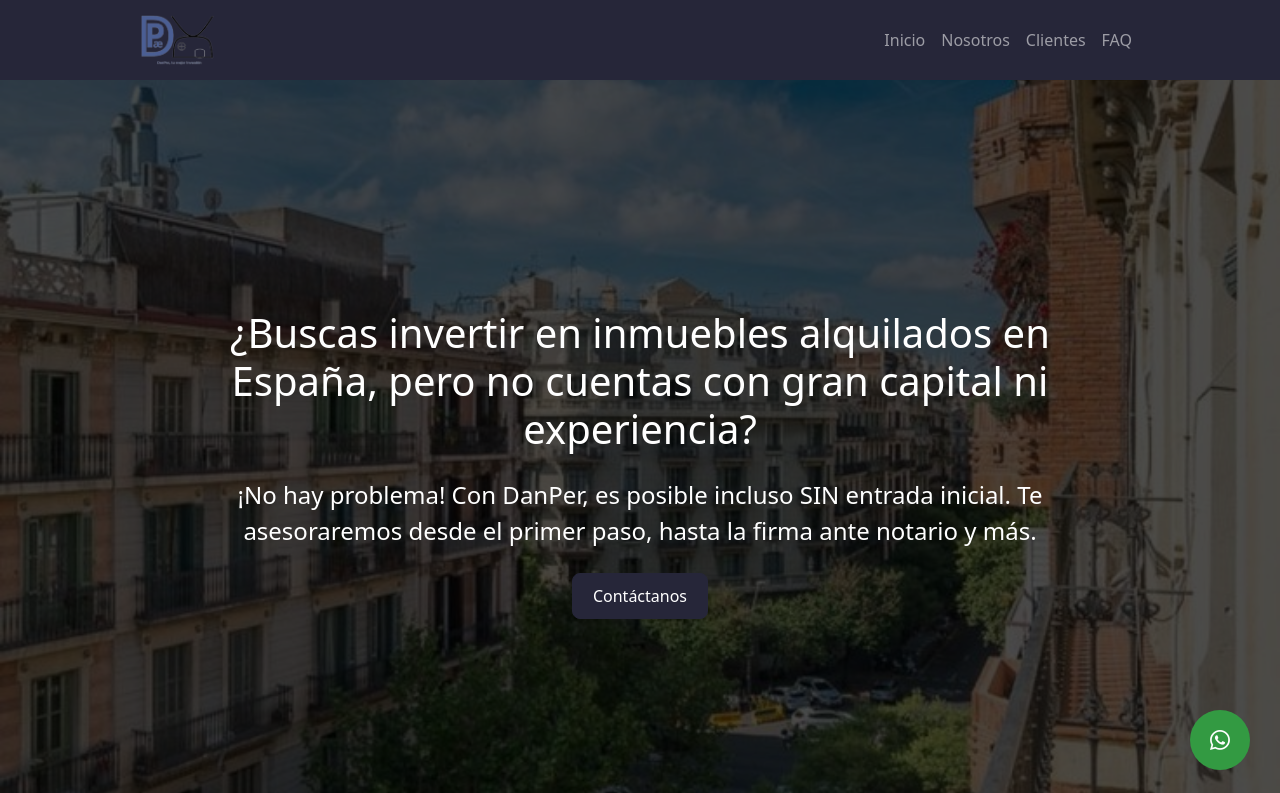
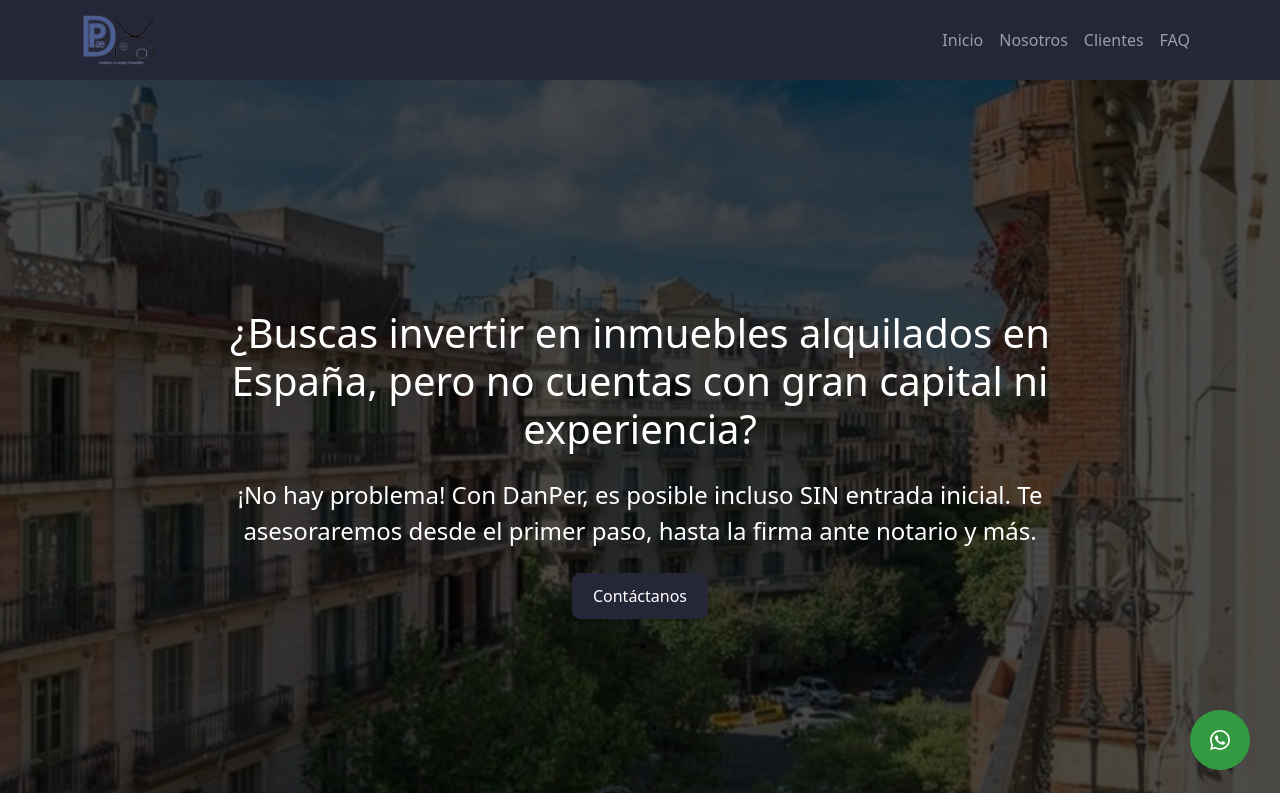
Before and after one commit to nicolaszagal/DanPer-landingpage, a website: page index.html in a window 1280 px wide. Shown: the top 793 px of the page. Drawn offline with nearby package versions, Linux system fonts and the light colour scheme.

Commit message:
fix(): Navbar

```diff
--- a/index.html
+++ b/index.html
@@ -22,7 +22,7 @@
 <body>
 <!-- Navigation bar -->
 <nav class="navbar navbar-expand-md navbar-dark fixed-top">
-        <div class="container" style="margin-left: 10%; margin-right: 10%;">
+    <div class="container d-flex justify-content-between">
         <a class="navbar-brand" href="#"><img src="/images/logo.png" alt="logo" style="width: 80px;"></a>
         <button class="navbar-toggler" type="button" data-bs-toggle="collapse"
                 data-bs-target="#navbarSupportedContent" aria-controls="navbarSupportedContent" aria-expanded="false"
@@ -30,7 +30,7 @@
             <span class="navbar-toggler-icon"></span>
         </button>
         <div class="collapse navbar-collapse justify-content-end" id="navbarSupportedContent">
-                <ul class="navbar-nav ml-auto">
+            <ul class="navbar-nav">
                 <li class="nav-item">
                     <a class="nav-link" href="#">Inicio</a>
                 </li>
@@ -47,6 +47,7 @@
         </div>
     </div>
 </nav>
+
 
 <!-- WhatsApp floating button -->
     <a href="https://wa.me/936767685" class="btn btn-lg rounded-circle position-fixed whatsapp-float d-flex align-items-center justify-content-center" target="_blank">
@@ -358,7 +359,7 @@
             <div class="row text-center w-100 mx-0">
                 <div class="col-12">
                     <p class="mt-3">
-                        © 2023 Immvest Deutschland GmbH, All rights reserved. <a href="https://www.aepd.es/politica-de-privacidad-y-aviso-legal" target="_blank">Política de privacidad</a>.
+                        © 2025 Danper, All rights reserved. <a href="https://www.aepd.es/politica-de-privacidad-y-aviso-legal" target="_blank">Política de privacidad</a>.
                     </p>
                 </div>
             </div>
```
Lines whose indentation alone changed are shown as unchanged.
